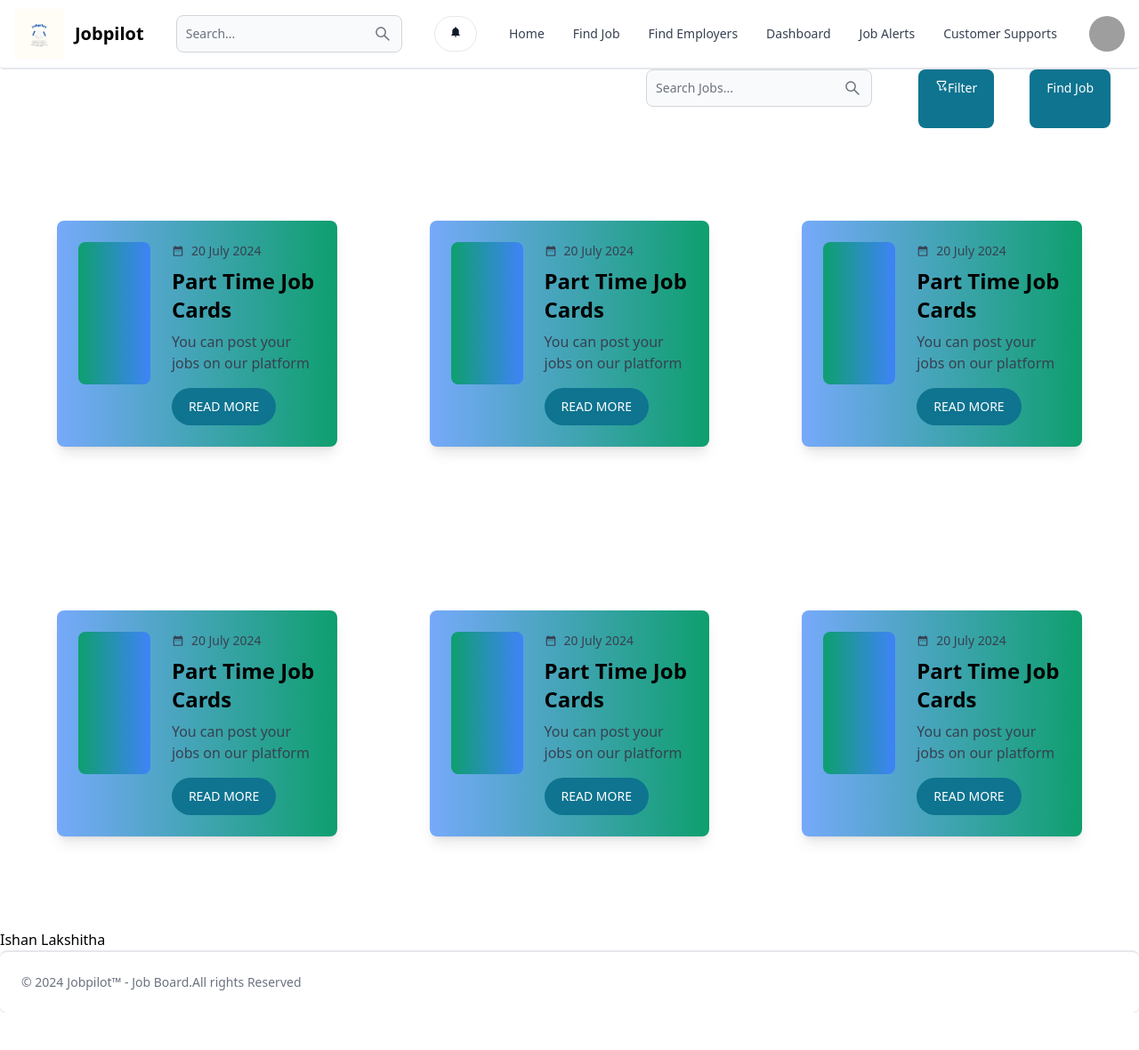
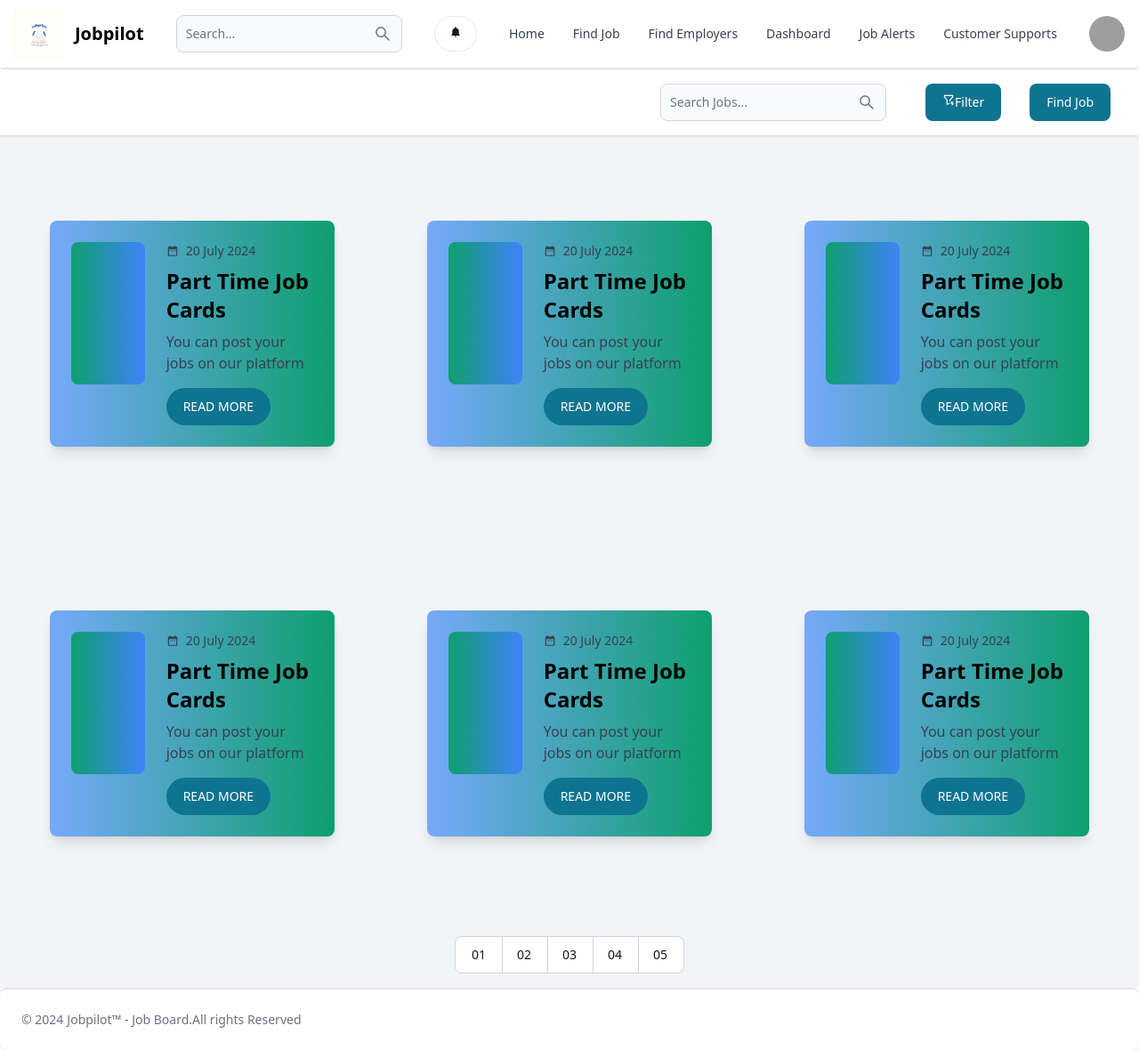
Before and after one commit to Sameemadhu16/Job-Listings, a React (Vite) app in the folder client/: page / in a window 1280 px wide. Shown: the whole page at 89% size. Before the commit the page ends 1138 px from the top, so only its background shows below. Built offline with nearby package versions, Linux system fonts and the light colour scheme; grey boxes are pictures that could not be loaded.

Commit message:
create seeker home page

```diff
--- a/client/src/pages/Home.jsx
+++ b/client/src/pages/Home.jsx
@@ -1,45 +1,49 @@
-import { Button, TextInput } from 'flowbite-react'
-import React from 'react'
-import { AiOutlineSearch } from 'react-icons/ai'
-import { IoMdNotifications } from 'react-icons/io';
+import { Button, TextInput } from 'flowbite-react';
+import React from 'react';
+import { AiOutlineSearch } from 'react-icons/ai';
 import { TbFilterBolt } from "react-icons/tb";
 import PostCards from '../components/PostCards';
 
 export default function Home() {
   return (
-      <div >
-    <div style={{ display: 'flex', justifyContent: 'flex-end' }}>
-      <form className='mr-3'>
-            <TextInput type='text'
-            placeholder='Search Jobs...'
+    <div className="min-h-screen bg-gray-100">
+      <div className="flex justify-end p-4 bg-white shadow">
+        <form className="mr-3 hidden lg:inline-block">
+          <TextInput
+            type="text"
+            placeholder="Search Jobs..."
             rightIcon={AiOutlineSearch}
-            className='hidden lg:inline mr-4'/>
+            className="mr-4"
+          />
         </form>
-        <Button className='w-50 h-20 lg:hidden focus:outline-none' color='gray' pill>
-            <AiOutlineSearch/>
+        <Button className="w-12 h-12 lg:hidden focus:outline-none" color="gray" pill>
+          <AiOutlineSearch />
         </Button>
-  <Button className='mr-10 ml-10' >
+        <Button className="flex flex-col items-center mx-4">
           <TbFilterBolt />
-    Filter
-
+          <span>Filter</span>
         </Button>
-  <Button className='mr-8'>Find Job</Button>
-
-
+        <Button className="mx-4">Find Job</Button>
       </div>
-  <div className='grid grid-cols-1 sm:grid-cols-3 gap-6 p-6'>
-  <PostCards/>
-  <PostCards/>
-  <PostCards/>
-  <PostCards/>
-  <PostCards/>
-  <PostCards/>
+      <div className="p-4">
+        <div className="grid grid-cols-1 sm:grid-cols-2 lg:grid-cols-3 gap-6">
+          <PostCards />
+          <PostCards />
+          <PostCards />
+          <PostCards />
+          <PostCards />
+          <PostCards />
         </div>
-  <div className='justify-center'>
-   <h1>Ishan Lakshitha</h1>
       </div>
-
+      <div className="flex justify-center py-4">
+        <Button.Group>
+          <Button color="light">01</Button>
+          <Button color="light">02</Button>
+          <Button color="light">03</Button>
+          <Button color="light">04</Button>
+          <Button color="light">05</Button>
+        </Button.Group>
       </div>
-
-  )
+    </div>
+  );
 }
```
Lines whose indentation alone changed are shown as unchanged.
